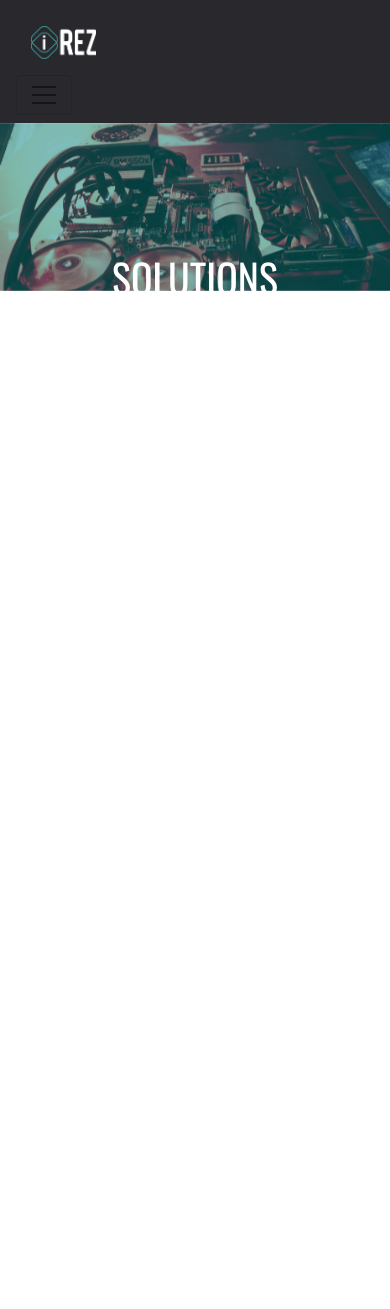
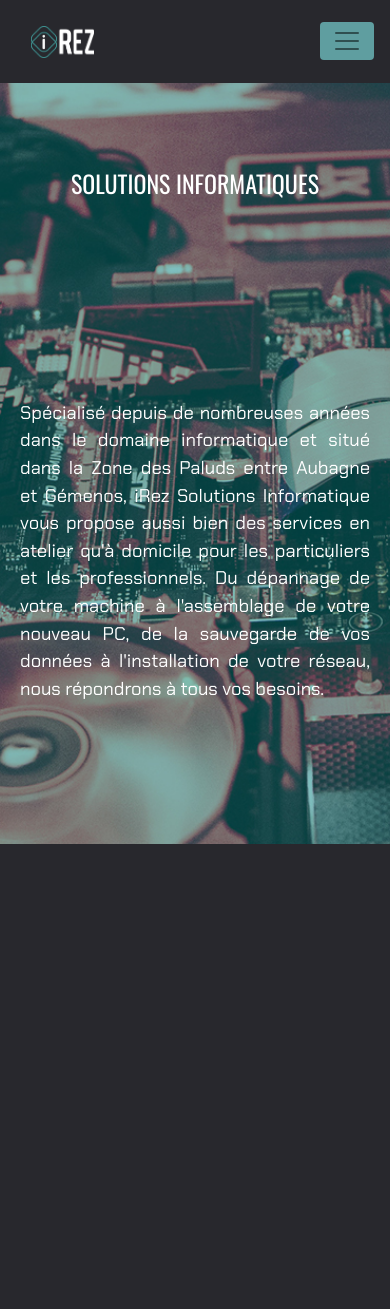
Before and after one commit to arthurb11/iRez, a PHP site: page / in a window 390 px wide. Shown: the top 1309 px of the page. After the commit the page ends 844 px from the top, so only its background shows below. Run offline with PHP 8.4, Linux system fonts and the light colour scheme.

Commit message:
accueil ok responsive

```diff
--- a/css/style.css
+++ b/css/style.css
@@ -12,25 +12,48 @@
     background-color: #28282D;
 }
 
+
 /* HEADER */
 
 .logonav{
-    max-width: 20% !important;
+    max-width: 25% !important;
+}
+
+.navbar-brand {
+    display: inline-block;
+    padding-top: .3125rem;
+    padding-bottom: .3125rem;
+    margin-right: 1rem;
+    font-size: 1.25rem;
+    line-height: inherit;
+    white-space: nowrap;
 }
 
 nav a{
     letter-spacing: 5px;
     margin-left: 15px;
 }
+
+
+
 /* ACCUEIL */
+
+
 
 #carouselExampleSlidesOnly{
     z-index: -500;
 }
 
-.carousel-item img{
-    height: 50%;
+.carousel-item {
+    height: 100vh;
+    min-height: 300px;
+    background: no-repeat center center scroll;
+    /* -webkit-background-size: cover;
+    -moz-background-size: cover;
+    -o-background-size: cover; */
+    background-size: cover;
 }
+
 
 #presentation h1{
     position: absolute;
@@ -49,12 +72,23 @@
     top: 45%;
     left: 0;
     right: 0;
+    font-size: 1.15rem;
+    font-weight: 300;
     margin-left: auto;
     margin-right: auto;
     width: 100%;
     padding: 20px 200px;
-/*    background-color: rgba(0,0,0,0.8);*/
 }
+
+
+
+
+/*services*/
+
+/* div#services {
+    background-color: red;
+} */
+
 
 /* TARIFS */
 
@@ -67,8 +101,46 @@
 /* FOOTER */
 
 
-
 /* Mentions légales */
 /* Données personnelles */
 /* Cookies */
 /* Plan du site */
+
+
+/* RESPONSIVE */
+
+button.navbar-toggler.bg-dark {
+    background-color: cadetblue !important;
+}
+
+
+
+/* tablettes */
+@media screen and (max-width: 991px) {
+    .navbar-toggler {
+        height: min-content;
+        margin-top: 4%;
+        margin-bottom: 4%;
+    }
+    #presentation p {
+       padding: 20px 20px;
+    }
+}
+
+
+/* portables*/
+@media screen and (max-width: 768px) {
+    .navbar-brand {
+        min-width: 70% !important;
+        width: min-content;
+    }
+
+    .navbar-toggler {
+        border: none;
+    }
+
+    #presentation h1 {
+        font-size: 1.5rem;
+        top: 20%;
+    }
+}
--- a/index.html
+++ b/index.html
@@ -15,11 +15,15 @@
 
     <body>
         <header>
-            <nav class="navbar navbar-expand-lg navbar-light bg-anthra">
+            <!-- Navigation -->
+            <nav class="navbar navbar-expand-lg navbar-light bg-anthra fixed-top">
+                <div class="container-fluid">
+
                         <a class="navbar-brand text-white py-3" href="#"><img class="img-fluid logonav" src="img/logo-test5.png" alt="..."></a>
-                <button class="navbar-toggler" type="button" data-toggle="collapse" data-target="#navbarNavAltMarkup" aria-controls="navbarNavAltMarkup" aria-expanded="false" aria-label="Toggle navigation">
+                        <button class="navbar-toggler bg-dark " type="button" data-toggle="collapse" data-target="#navbarNavAltMarkup" aria-controls="navbarNavAltMarkup" aria-expanded="false" aria-label="Toggle navigation">
                             <span class="navbar-toggler-icon"></span>
                         </button>
+
                     <div class="collapse navbar-collapse justify-content-end text-uppercase" id="navbarNavAltMarkup">
                         <div class="navbar-nav">
                             <a class="nav-item nav-link text-white active" href="#">Accueil<span class="sr-only">(current)</span></a>
@@ -27,32 +31,46 @@
                             <a class="nav-item nav-link text-white" href="#">Contact</a>
                         </div>
                     </div>
+                </div>
             </nav>
         </header>
+            <!-- fin Navigation -->
 
                 <section id="carousel-home">
+                    <div class="container-fluid">
+                        <div class="row">
+                            <div class="col-md-12 m-0 p-0">
                     <div id="carouselExampleSlidesOnly" class="carousel slide" data-ride="carousel">
-                <div class="carousel-inner">
-                    <div class="carousel-item active">
-                        <img class="d-block w-100 h-50" src="img/slide-a.jpg" alt="First slide">
+                        <div class="carousel-inner" role="listbox">
+                            <div class="carousel-item active" style="background-image: url('img/slide-a.jpg');">
+
                             </div>
-                    <div class="carousel-item">
-                        <img class="d-block w-100" src="img/slide-b.jpg" alt="Second slide">
+                            <div class="carousel-item" style="background-image: url('img/slide-b.jpg');">
+
                             </div>
-                    <div class="carousel-item">
-                        <img class="d-block w-100" src="img/slide-c.jpg" alt="Third slide">
+                            <div class="carousel-item" style="background-image: url('img/slide-c.jpg');">
+
                             </div>
                         </div>
                     </div>
 
-            <div id="presentation" class="container">
+
+                    <div id="presentation">
                         <div class="text-center text-white">
                             <h1 class="text-uppercase">Solutions Informatiques</h1>
-                    <p class="text-justify-center">Spécialisé depuis de nombreuses années dans le domaine informatique et situé dans la Zone des Paluds entre Aubagne et Gémenos, iRez Solutions Informatique vous propose aussi bien des services en atelier qu'à domicile pour les particuliers et les professionnels. Du dépannage de votre machine à l'assemblage de votre nouveau PC, de la sauvegarde de vos données à l'installation de votre réseau, nous répondrons à tous vos besoins.
+                            <p class="text-justify text-md-center">Spécialisé depuis de nombreuses années dans le domaine informatique et situé dans la Zone des Paluds entre Aubagne et Gémenos, iRez Solutions Informatique vous propose aussi bien des services en atelier qu'à domicile pour les particuliers et les professionnels. Du dépannage de votre machine à l'assemblage de votre nouveau PC, de la sauvegarde de vos données à l'installation de votre réseau, nous répondrons à tous vos besoins.
                             </p>
                         </div>
                     </div>
+                </div>
+                </div>
+                </section>
 
+
+            <section>
+                <!-- <div class="container-fluid" id="services">
+                    <h2>SERVICES</h2>
+                </div> -->
             </section>
 
 
```
Also changed, not shown: README.md (deleted). Lines whose indentation alone changed are shown as unchanged.
